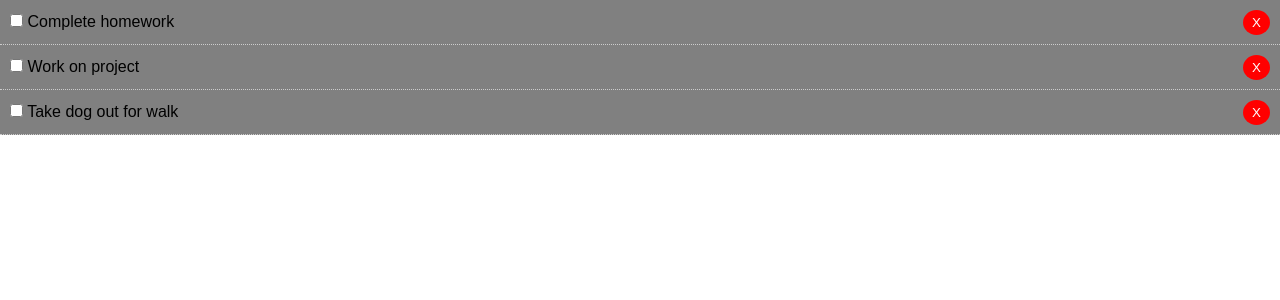
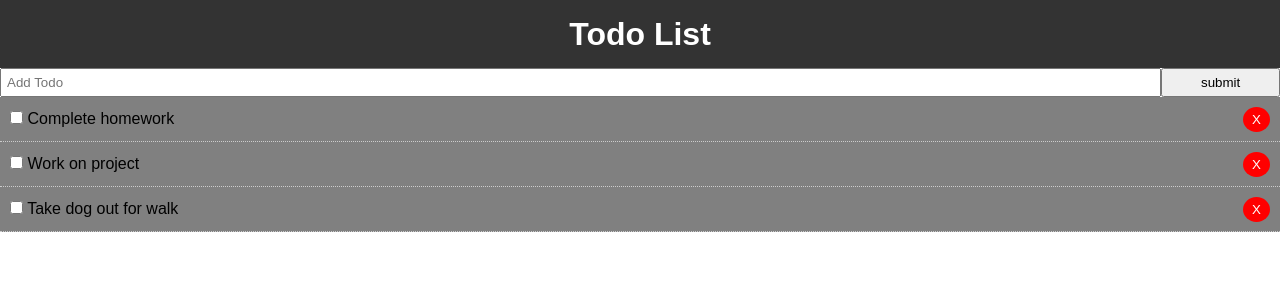
Before and after one commit to himankpathak/ReactHooks-TodoApp, a React (Create React App) app: page / in a window 1280 px wide. Shown: the top 300 px of the page. Built offline with nearby package versions, Linux system fonts and the light colour scheme.

Commit message:
added addTodo function to create tasks

```diff
--- a/src/App.js
+++ b/src/App.js
@@ -1,5 +1,7 @@
 import React, { useState } from 'react';
+import Header from './components/layout/Header'
 import Todos from './components/Todos'
+import AddTodo from './components/AddTodo'
 
 import './App.css';
 
@@ -11,6 +13,17 @@ function toggleComplete(id, todos, setTodos) {
 			}
 		return todo;
 	}));
+}
+
+function addTodo(title, todos, setTodos){
+	const newTodo = {
+		id: todos.slice(-1)[0]['id']+1,
+		title,
+		completed: false
+	}
+	setTodos(
+		[...todos, newTodo]
+	);
 }
 
 function delTodo(id, todos, setTodos) {
@@ -42,9 +55,13 @@ function App() {
 
 	return (
 		<div className="App">
+			<div className="container">
+				<Header />
+				<AddTodo addTodo={(title) => {addTodo(title, todos, setTodos) }} />
 				<Todos todos={todos}
 				toggleComplete={(id) => { toggleComplete(id, todos, setTodos) }}
 				delTodo={(id) => { delTodo(id, todos, setTodos) }} />
+			</div>
 		</div>
 	);
 }
--- /dev/null
+++ b/src/components/AddTodo.js
@@ -0,0 +1,30 @@
+import React, { useState } from 'react'
+
+function onSubmitTodo(e, props, title, setTitle) {
+    e.preventDefault();
+    props.addTodo(title);
+    setTitle('');
+}
+
+export default function AddTodo(props) {
+    const [title, setTitle] = useState("");
+
+    return (
+        <form onSubmit={(e)=> {onSubmitTodo(e, props, title, setTitle)}} style={{ display: 'flex' }}>
+            <input
+                type = "text"
+                name = "title"
+                placeholder = "Add Todo"
+                style = {{ flex:'10', padding: '5px' }}
+                value = {title}
+                onChange = {(e)=> {setTitle(e.target.value)}}
+            />
+            <input
+                type="submit"
+                value="submit"
+                className="btn"
+                style={{ flex:'1' }}
+            />
+        </form>
+    )
+}
--- /dev/null
+++ b/src/components/layout/Header.js
@@ -0,0 +1,16 @@
+import React from 'react'
+
+export default function Header() {
+    return (
+        <header style={ headerStyle }>
+            <h1>Todo List</h1>
+        </header>
+    )
+}
+
+const headerStyle = {
+    background: '#333',
+    color: '#fff',
+    textAlign: 'center',
+    padding: '10px'
+}
```
Lines whose indentation alone changed are shown as unchanged.
